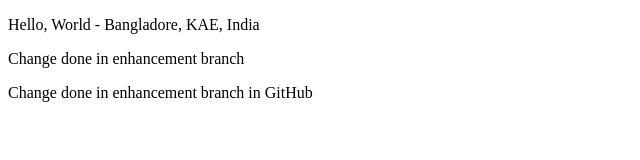
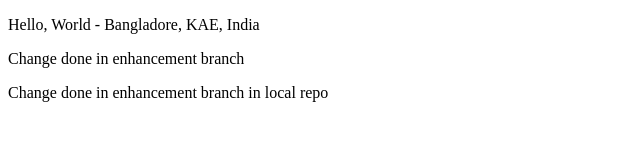
Before and after one commit to bogdanovskaa/Demo_Project_Repo_VM, a plain HTML site: page index.html in a window 1280 px wide. Shown: the full height of the page, 0-640 px from the left. Drawn offline with Linux system fonts and the light colour scheme.

Commit message:
conflict - second repo

```diff
--- a/index.html
+++ b/index.html
@@ -9,6 +9,6 @@
 <body>
     <p>Hello, World - Bangladore, KAE, India</p>
     <p>Change done in enhancement branch</p>
-    <p>Change done in enhancement branch in GitHub</p>
+    <p>Change done in enhancement branch in local repo</p>
 </body>
 </html>
```
